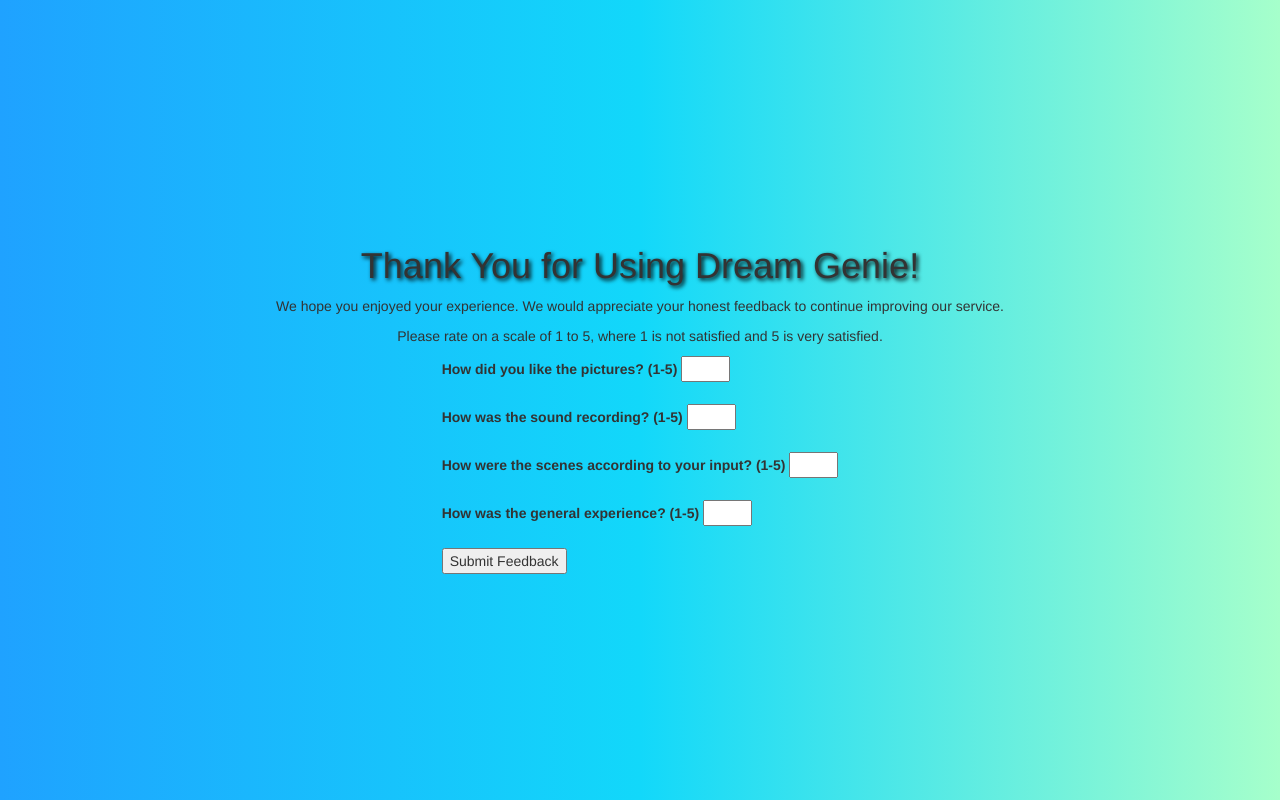
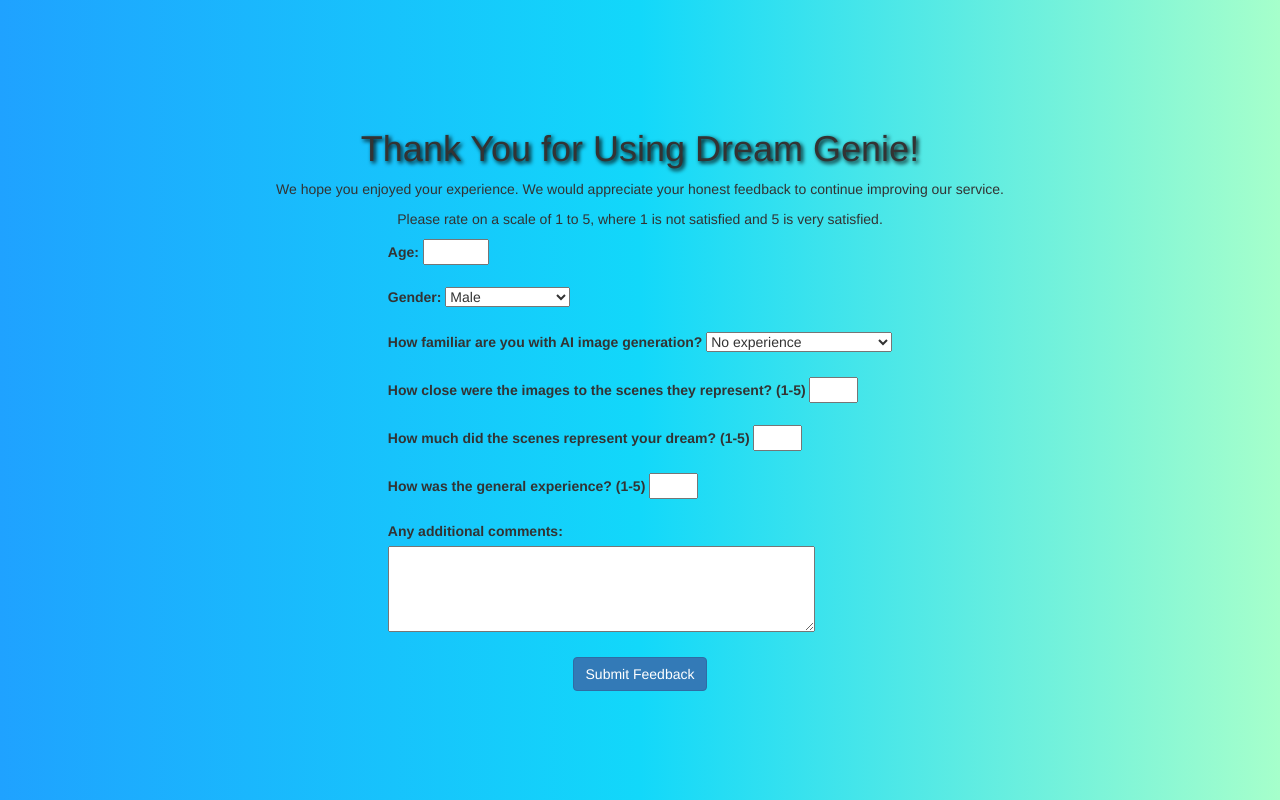
Before and after one commit to BDT2023/DreamGenie, a Flask app: page /feedback in a window 1280 px wide. Run offline with Flask 2, Linux system fonts and the light colour scheme; some libraries are stand-ins or nearby versions.

Commit message:
changed many things.

```diff
--- a/WebGui/app.py
+++ b/WebGui/app.py
@@ -151,7 +151,6 @@
     today = datetime.date.today()
 
     # Generate images for scenes
-
     for i, scene in enumerate(scenes_list):
         # Update progress for each scene
         progress1 = 0
@@ -187,6 +186,13 @@
             )
 
         app.logger.info(f"Emitted: Image path: {relative_image_path}")
+    with app.app_context():
+        sse.publish(
+            {"message": 'finished'},
+            type="message",
+            channel=user_id,
+        )
+        app.logger.info('Published finished message')
 
 
 # Create an empty list to store received chunks
@@ -245,17 +251,25 @@
 @app.route('/submit_feedback', methods=['POST'])
 def submit_feedback():
     image_rating = request.form.get('image_rating')
-    sound_rating = request.form.get('sound_rating')
     scene_rating = request.form.get('scene_rating')
     experience_rating = request.form.get('experience_rating')
 
+    # New fields
+    age = request.form.get('age')
+    gender = request.form.get('gender')
+    familiarity = request.form.get('familiarity')
+    comments = request.form.get('comments')
+
     # Prepare the document to insert
     feedback_data = {
-        "user_id" : session["user_id"],
+        "user_id": session["user_id"],
         "image_rating": int(image_rating),
-        "sound_rating": int(sound_rating),
         "scene_rating": int(scene_rating),
         "experience_rating": int(experience_rating),
+        "age": int(age) if age else None,
+        "gender": gender,
+        "familiarity": familiarity,
+        "comments": comments
     }
 
     # Insert into MongoDB
--- a/WebGui/templates/feedback.html
+++ b/WebGui/templates/feedback.html
@@ -14,19 +14,40 @@
 <p>Please rate on a scale of 1 to 5, where 1 is not satisfied and 5 is very satisfied.</p>
 
 <form action="/submit_feedback" method="post">
-    <label for="imageRating">How did you like the pictures? (1-5)</label>
+    <label for="age">Age:</label>
+    <input type="number" id="age" name="age" min="1" max="150"><br><br>
+
+    <label for="gender">Gender:</label>
+    <select id="gender" name="gender">
+        <option value="male">Male</option>
+        <option value="female">Female</option>
+        <option value="other">Other</option>
+        <option value="preferNotToSay">Prefer not to say</option>
+    </select><br><br>
+
+    <label for="familiarity">How familiar are you with AI image generation?</label>
+    <select id="familiarity" name="familiarity">
+        <option value="No experience">No experience</option>
+        <option value="Somewhat knowledgeable">Somewhat knowledgeable</option>
+        <option value="Well-versed">Well-versed</option>
+    </select><br><br>
+
+
+    <label for="imageRating">How close were the images to the scenes they represent? (1-5)</label>
     <input type="number" id="imageRating" name="image_rating" min="1" max="5"><br><br>
 
-    <label for="soundRating">How was the sound recording? (1-5)</label>
-    <input type="number" id="soundRating" name="sound_rating" min="1" max="5"><br><br>
-
-    <label for="sceneRating">How were the scenes according to your input? (1-5)</label>
+    <label for="sceneRating">How much did the scenes represent your dream? (1-5)</label>
     <input type="number" id="sceneRating" name="scene_rating" min="1" max="5"><br><br>
 
     <label for="experienceRating">How was the general experience? (1-5)</label>
     <input type="number" id="experienceRating" name="experience_rating" min="1" max="5"><br><br>
 
-    <input type="submit" value="Submit Feedback">
+    <label for="comments">Any additional comments:</label><br>
+    <textarea id="comments" name="comments" rows="4" cols="50"></textarea><br><br>
+
+    <div class="text-center"> <!-- Added a wrapper div and applied text-center class -->
+        <input type="submit" class="btn btn-primary" value="Submit Feedback">
+    </div>
 </form>
 
 </body>
--- a/requirements.txt
+++ b/requirements.txt
@@ -6,3 +6,4 @@
 Pillow>=10.0.0
 pyaudio>=0.2.13
 requests>=2.25.1
+pymongo
```
Also changed, not shown: WebGui/templates/gallery.html (+23 -5 lines), WebGui/templates/index.html (+9 -3 lines), 2 other files.
